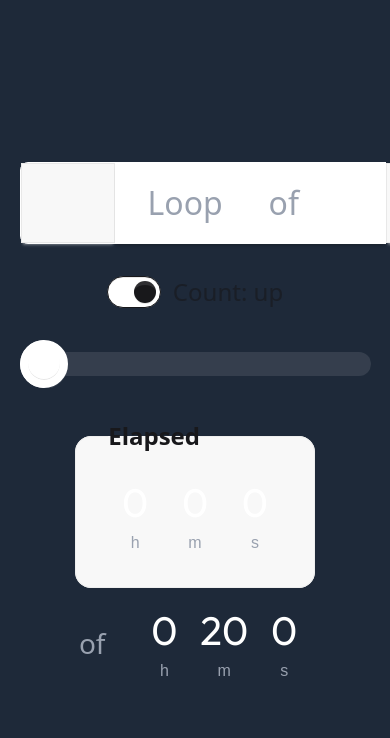
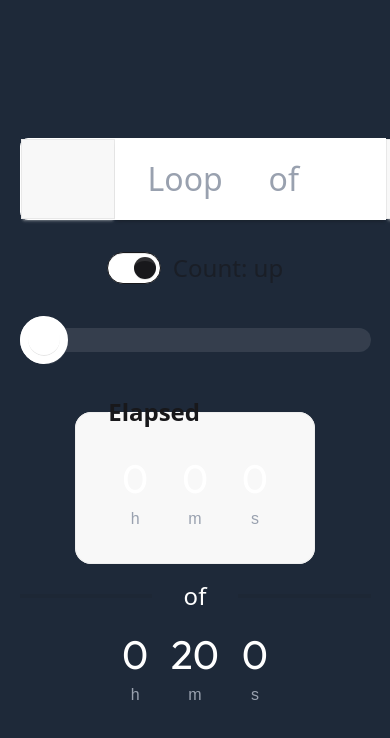
Before and after one commit to ccjmne/bdo-timer, a SvelteKit app: page / in a window 390 px wide. Shown: the top 738 px of the page. Built offline with nearby package versions, Linux system fonts and the light colour scheme; some icons are missing.

Commit message:
Use daisy divider for elapsed-over-total

```diff
--- a/src/routes/+page.svelte
+++ b/src/routes/+page.svelte
@@ -39,9 +39,8 @@
         />
       {/if}
     </fieldset>
-    <span class="muted text-sm max-sm:hidden">of</span>
+    <div class="divider sm:divider-horizontal text-xs m-0">of</div>
     <div class="flex flex-row place-items-center gap-4">
-      <span class="muted text-sm sm:hidden">of</span>
       {#if dir}
         <TimeInput
           bind:value={() => time[1], v => ((time[1] = v), (time[0] = Math.min(v, time[0])))}
```
